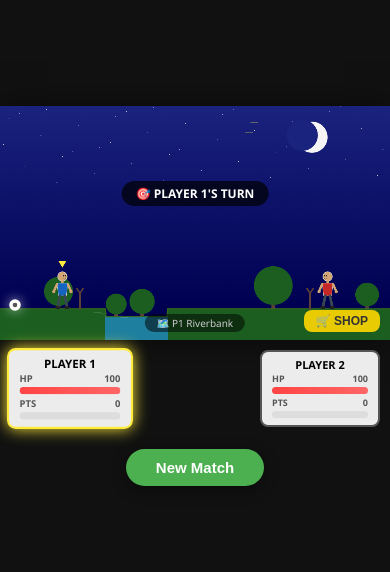
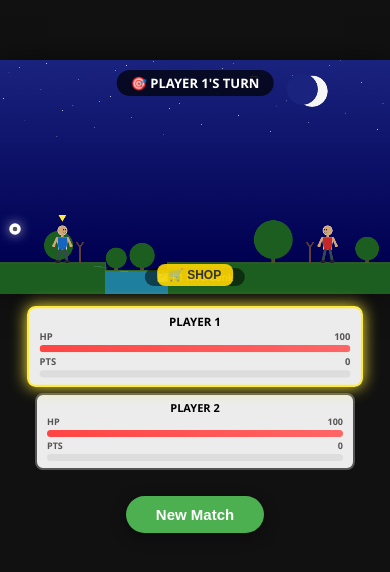
Before and after one commit to bappaSoumya/stoner-offline, a plain HTML site: page index.html in a window 390 px wide. Shown: the part 126-698 px from the top of the page. Drawn offline with Linux system fonts and the light colour scheme.

Commit message:
scoring issue fixed

```diff
--- a/game.js
+++ b/game.js
@@ -10,6 +10,7 @@ let birds = [], trees = [];
 let particles = [];
 let activeProjectile = null;
 let subProjectiles = [];
+let nextTurnQueued = false;
 
 const isNight = Math.random() > 0.5;
 const skyColor = isNight ? '#1a237e' : '#87CEEB';
@@ -76,7 +77,7 @@ function drawGround() {
         ctx.strokeStyle = 'rgba(255,255,255,0.3)';
         ctx.lineWidth = 1;
         for (let i = 0; i < 5; i++) {
-            let wx = riverCenter - 60 + Math.sin(Date.now()/800 + i) * 40;
+            let wx = riverCenter - 60 + Math.sin(Date.now() / 800 + i) * 40;
             let wy = BASE_GROUND + 10 + i * 3;
             ctx.beginPath();
             ctx.moveTo(wx - 10, wy);
@@ -219,13 +220,12 @@ function updateUI() {
     document.getElementById('hp1-txt').textContent = Math.max(0, Math.round(p1.hp));
     document.getElementById('hp2-txt').textContent = Math.max(0, Math.round(p2.hp));
 
-    document.getElementById('pts1').style.width = Math.min(100, (p1.points / MAX_PTS) * 100) + '%';
-    document.getElementById('pts2').style.width = Math.min(100, (p2.points / MAX_PTS) * 100) + '%';
-    console.log(p1);
-    console.log(p2);
-
-    document.getElementById('pts1-txt').textContent = p1.points;
-    document.getElementById('pts2-txt').textContent = p2.points;
+    const p1pts = Number.isFinite(p1.points) ? p1.points : 0;
+    const p2pts = Number.isFinite(p2.points) ? p2.points : 0;
+    document.getElementById('pts1').style.width = Math.min(100, (p1pts / MAX_PTS) * 100) + '%';
+    document.getElementById('pts2').style.width = Math.min(100, (p2pts / MAX_PTS) * 100) + '%';
+    document.getElementById('pts1-txt').textContent = p1pts;
+    document.getElementById('pts2-txt').textContent = p2pts;
 
     document.getElementById('ui-p1').className = currentPlayer === 1 ? 'stats active-ui' : 'stats';
     document.getElementById('ui-p2').className = currentPlayer === 2 ? 'stats active-ui' : 'stats';
@@ -282,8 +282,11 @@ function loop() {
         if (sp.active) { sp.update(); sp.draw(); }
         else { subProjectiles.splice(i, 1); }
     }
-    if (activeProjectile && !activeProjectile.active && subProjectiles.length === 0 && !gameActive === false) {
-        // handled in explode
+
+    // Advance turn once all projectiles have finished
+    if (nextTurnQueued && (!activeProjectile || !activeProjectile.active) && subProjectiles.length === 0 && gameActive) {
+        nextTurnQueued = false;
+        nextTurn();
     }
 
     // Particles
--- a/player.js
+++ b/player.js
@@ -15,6 +15,7 @@ class Player {
         // Stone inventory: unlimited rock, others start at 0
         this.stones = { rock: Infinity, ice: 0, fire: 0, thunder: 0, multi: 0 };
         this.selectedStone = 'rock';
+        this.multiHits = 0; // for tracking multi-stone hit counts per turn
         this.effects = { slow: 0, burn: 0, stun: 0 }; // for stone effects
     }
 
--- a/projectile.js
+++ b/projectile.js
@@ -44,7 +44,12 @@ class Projectile {
                 if (p.id !== this.ownerId) {
                     attacker.points += dmg;
                     if (this.bought) {
+                        // Bought stones deduct points from the hit player
                         p.points = Math.max(0, p.points - this.st.cost);
+                    }
+                    // Multi-stone particle hit tracking
+                    if (this.bought && this.multiParent) {
+                        p.multiHits = (p.multiHits || 0) + 1;
                     }
                 }
                 spawnHitParticles(this.x, this.y, this.st.color, 12);
@@ -68,9 +73,8 @@ class Projectile {
                 subProjectiles.push(sp);
             }
         }
-        if (subProjectiles.length === 0) {
-            setTimeout(nextTurn, 500);
-        }
+        // Queue next turn; actual switch happens once all projectiles are done
+        nextTurnQueued = true;
     }
     draw() {
         if (!this.active) return;
--- a/styles.css
+++ b/styles.css
@@ -9,7 +9,8 @@
         }
         #game-container {
             position: relative;
-            width: 100vw; max-width: 1000px;
+            width: min(100vw, 1000px);
+            max-height: 90vh;
             aspect-ratio: 1000 / 600;
             box-shadow: 0 0 30px rgba(0,0,0,0.5);
             background: #000;
@@ -122,3 +123,11 @@
             #turn-msg { top: 85px; font-size: 16px; }
             .bar-label { font-size: 10px; }
         }
+
+        @media (max-width: 599px) {
+            #ui { flex-direction: column; align-items: center; }
+            .stats { width: 90%; max-width: 320px; margin: 4px 0; }
+            #stone-selector { bottom: 60px; }
+            #shop-trigger { right: 50%; transform: translateX(50%); }
+            #turn-msg { top: 10px; font-size: 13px; }
+        }
```
